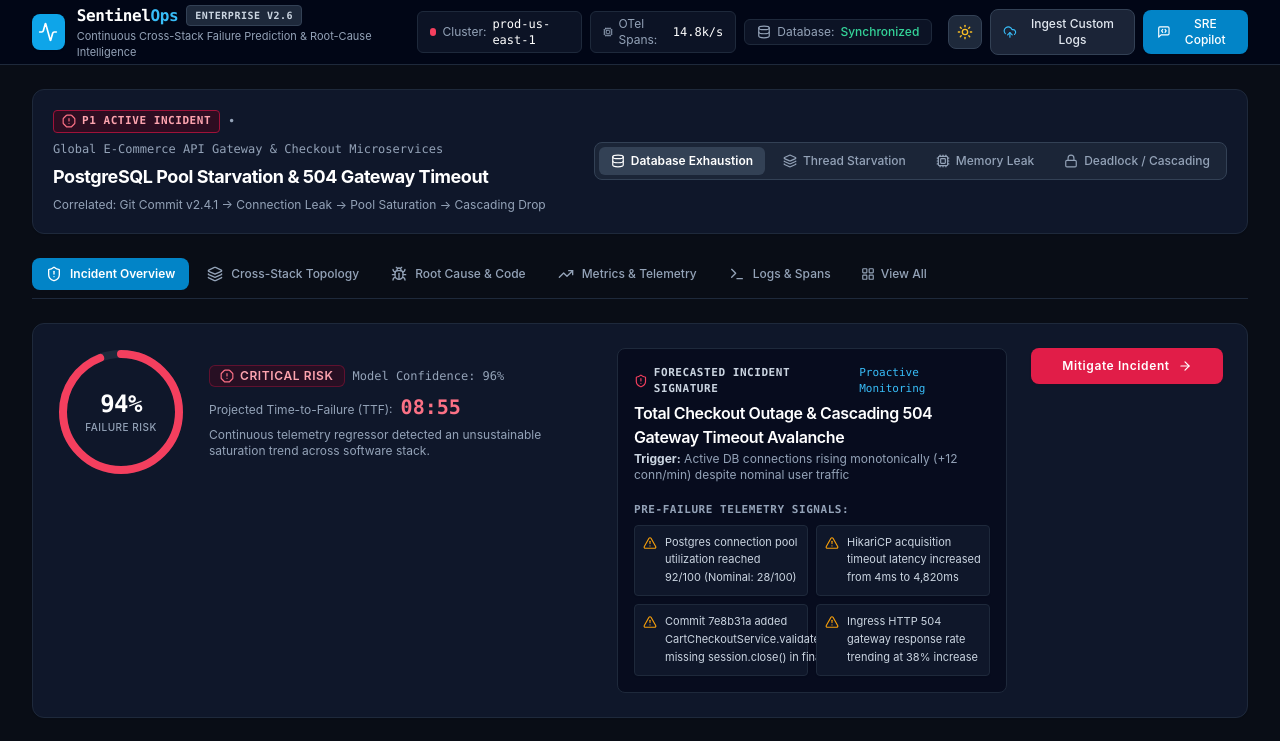
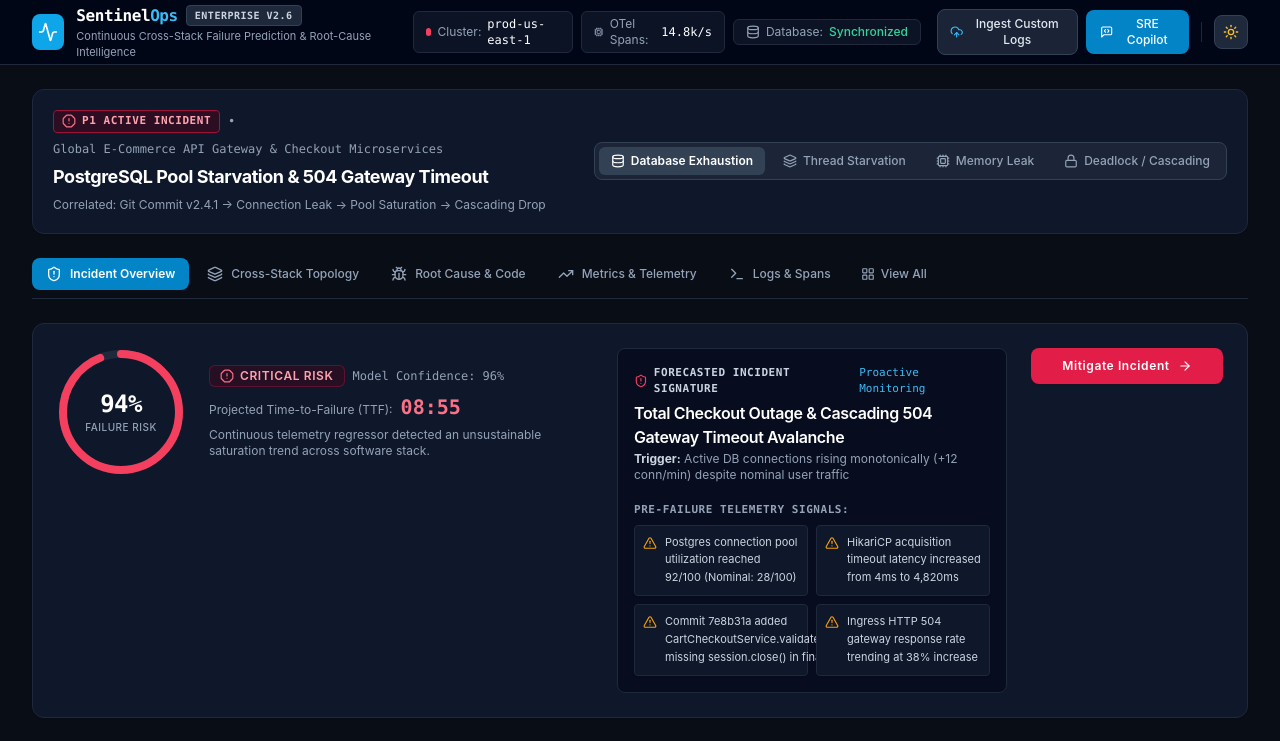
Before and after one commit to RakshamDessai/SentinelOps-AI_Ignition-Hackathon, a Next.js app: page / in a window 1280 px wide. Shown: the top 741 px of the page. Built offline with nearby package versions, Linux system fonts and the light colour scheme.

Commit message:
fix(navbar): move theme toggle to far right edge with divider

```diff
--- a/components/Navbar.tsx
+++ b/components/Navbar.tsx
@@ -65,20 +65,6 @@ export const Navbar: React.FC<NavbarProps> = ({
 
         {/* Action Controls */}
         <div className="flex items-center gap-2">
-          {/* Light / Dark Mode Toggle */}
-          <button
-            onClick={toggleTheme}
-            aria-label="Toggle Theme"
-            className="p-2 rounded-lg text-slate-600 hover:text-slate-900 dark:text-slate-400 dark:hover:text-white bg-slate-100 hover:bg-slate-200 dark:bg-slate-800 dark:hover:bg-slate-700 border border-slate-200 dark:border-slate-700 transition-colors"
-            title={`Switch to ${theme === 'dark' ? 'Light' : 'Dark'} Mode`}
-          >
-            {theme === 'dark' ? (
-              <Sun className="w-4 h-4 text-amber-400" />
-            ) : (
-              <Moon className="w-4 h-4 text-slate-600" />
-            )}
-          </button>
-
           {isRemediated && (
             <button
               onClick={onReset}
@@ -106,6 +92,23 @@ export const Navbar: React.FC<NavbarProps> = ({
             <MessageSquareCode className="w-4 h-4" />
             <span>SRE Copilot</span>
           </button>
+
+          {/* Subtle vertical divider */}
+          <div className="h-5 w-px bg-slate-200 dark:bg-slate-800 mx-1 hidden sm:block" />
+
+          {/* Light / Dark Mode Toggle on the FAR RIGHT */}
+          <button
+            onClick={toggleTheme}
+            aria-label="Toggle Theme"
+            className="p-2 rounded-lg text-slate-600 hover:text-slate-900 dark:text-slate-400 dark:hover:text-white bg-slate-100 hover:bg-slate-200 dark:bg-slate-800 dark:hover:bg-slate-700 border border-slate-200 dark:border-slate-700 transition-colors"
+            title={`Switch to ${theme === 'dark' ? 'Light' : 'Dark'} Mode`}
+          >
+            {theme === 'dark' ? (
+              <Sun className="w-4 h-4 text-amber-400" />
+            ) : (
+              <Moon className="w-4 h-4 text-slate-600" />
+            )}
+          </button>
         </div>
       </div>
     </header>
```
